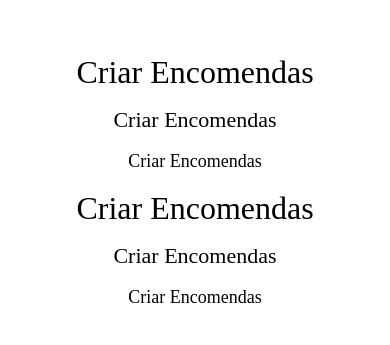
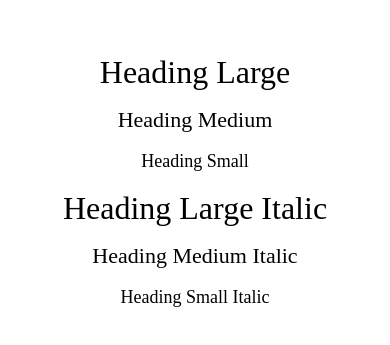
Before and after one commit to lucasAzS/NubbleApp, a React Native app: screen / in a window 390 px wide. Shown: the part 241-586 px from the top of the page. Built offline with nearby package versions, Linux system fonts and the light colour scheme.

Commit message:
style: Update text presets in App.tsx and react-native version in package.json

```diff
--- a/App.tsx
+++ b/App.tsx
@@ -12,20 +12,20 @@ function App(): React.JSX.Element {
         alignItems: 'center',
         gap: 16,
       }}>
-      <Text preset="headingLarge">Criar Encomendas</Text>
+      <Text preset="headingLarge">Heading Large</Text>
 
-      <Text preset="headingMedium">Criar Encomendas</Text>
+      <Text preset="headingMedium">Heading Medium</Text>
 
-      <Text preset="headingSmall">Criar Encomendas</Text>
+      <Text preset="headingSmall">Heading Small</Text>
 
       <Text italic preset="headingLarge">
-        Criar Encomendas
+        Heading Large Italic
       </Text>
       <Text italic preset="headingMedium">
-        Criar Encomendas
+        Heading Medium Italic
       </Text>
       <Text italic preset="headingSmall">
-        Criar Encomendas
+        Heading Small Italic
       </Text>
     </SafeAreaView>
   );
--- a/package.json
+++ b/package.json
@@ -12,7 +12,7 @@
   },
   "dependencies": {
     "react": "18.2.0",
-    "react-native": "0.73.0"
+    "react-native": "0.73.1"
   },
   "devDependencies": {
     "@babel/core": "^7.20.0",
```
Also changed, not shown: 1 other file (tests, documents, lock files or other folders).
